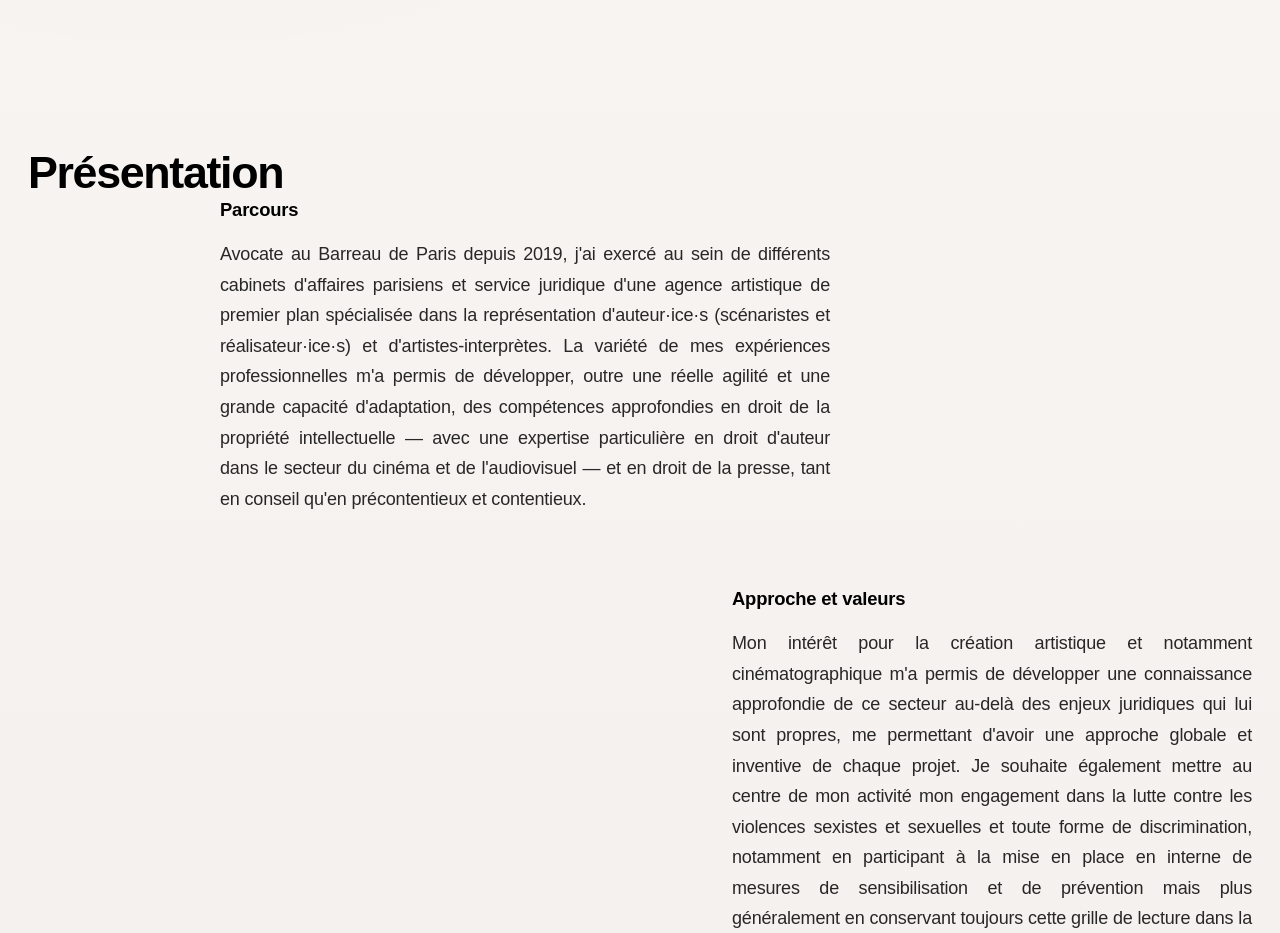
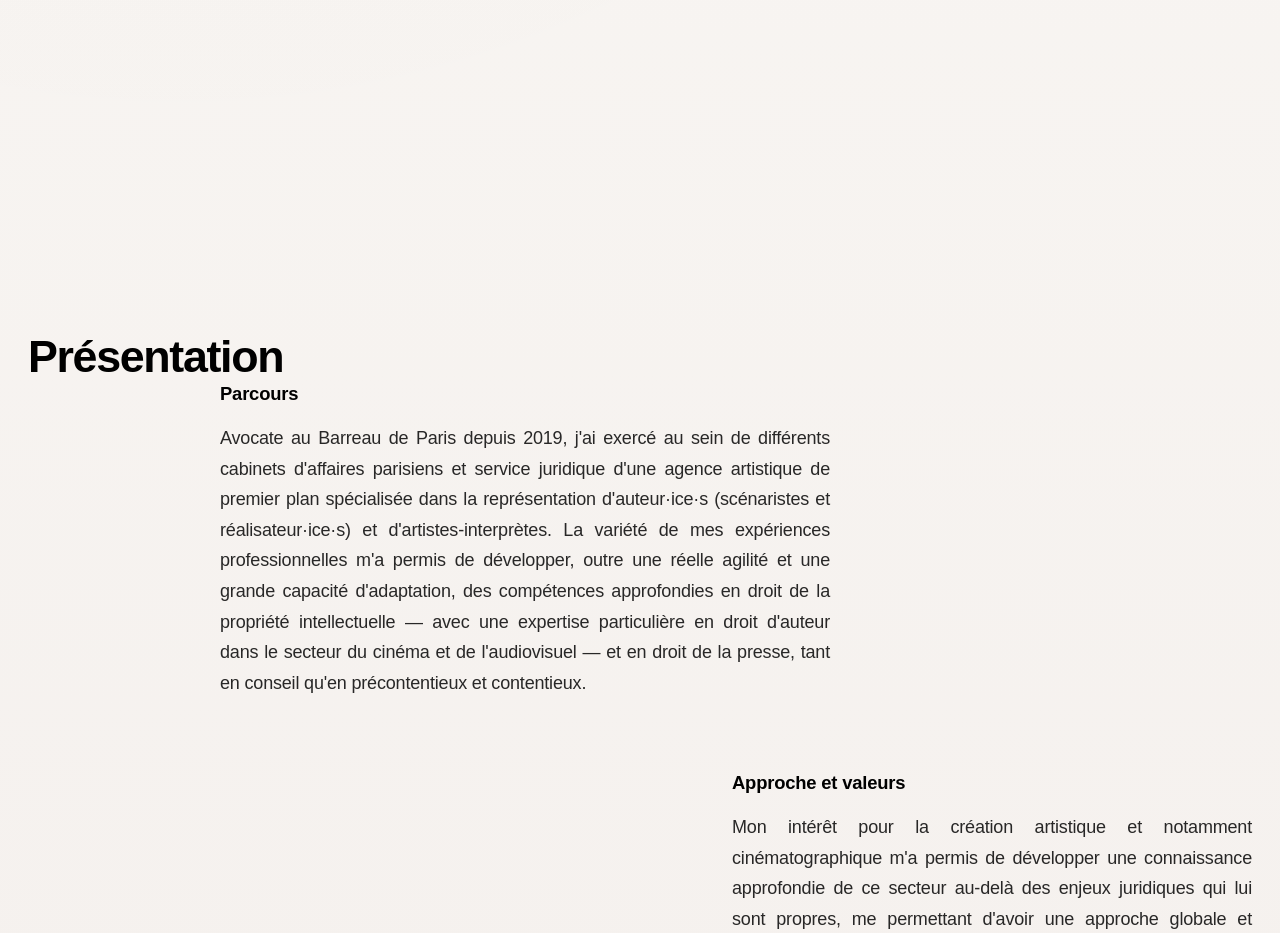
Before and after one commit to ludovicbeot/site-claire-lise, a Next.js app: page / in a window 1280 px wide. Shown: the part 1300-2233 px from the top of the page. Built offline with nearby package versions, Linux system fonts and the light colour scheme; a web font is replaced by a local one.

Commit message:
Update globals.css

```diff
--- a/app/globals.css
+++ b/app/globals.css
@@ -395,8 +395,8 @@ body {
 }
 
 .presentation-detail-header {
-  margin-top: 520px;
-  padding-top: 12px;
+  margin-top: 700px;
+  padding-top: 16px;
 }
 
 .presentation-divider {
```
